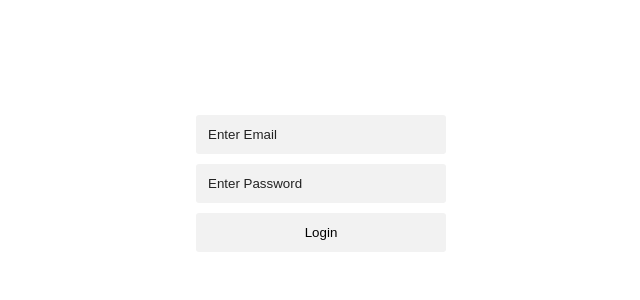
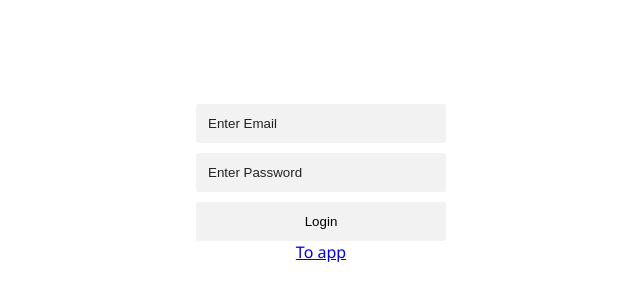
Before and after one commit to srym8/clarify, a React (Create React App) app: page / in a window 1280 px wide. Shown: the part 222-522 px from the top of the page, without its empty margins (319-959 px from the left). Built offline with nearby package versions, Linux system fonts and the light colour scheme.

Commit message:
Added temporary navigation between pages (haven't set up actual authentication yet)

```diff
--- a/src/components/App/App.js
+++ b/src/components/App/App.js
@@ -1,4 +1,5 @@
 import React, { useState } from "react";
+import { Link } from "react-router-dom";
 
 import "./App.css";
 
@@ -59,6 +60,7 @@ function App() {
         <div>
             <div className="App" data-testid="app-1">
                 <h1>Clarify</h1>
+                <Link to="/">Back to login</Link>
                 <div className="Search">
 
                     <SearchBar Search={search}/>
--- a/src/components/Login/Login.js
+++ b/src/components/Login/Login.js
@@ -1,4 +1,5 @@
 import React from 'react';
+import { Link } from 'react-router-dom';
 
 import "./Login.css";
 
@@ -9,6 +10,7 @@ function Login() {
                 <input className='field' placeholder='Enter Email'></input>
                 <input className='field' placeholder='Enter Password'></input>
                 <button type='submit' form='login-form'>Login</button>
+                <Link to="/app">To app</Link>
             </form>
         </div>
     )
```
